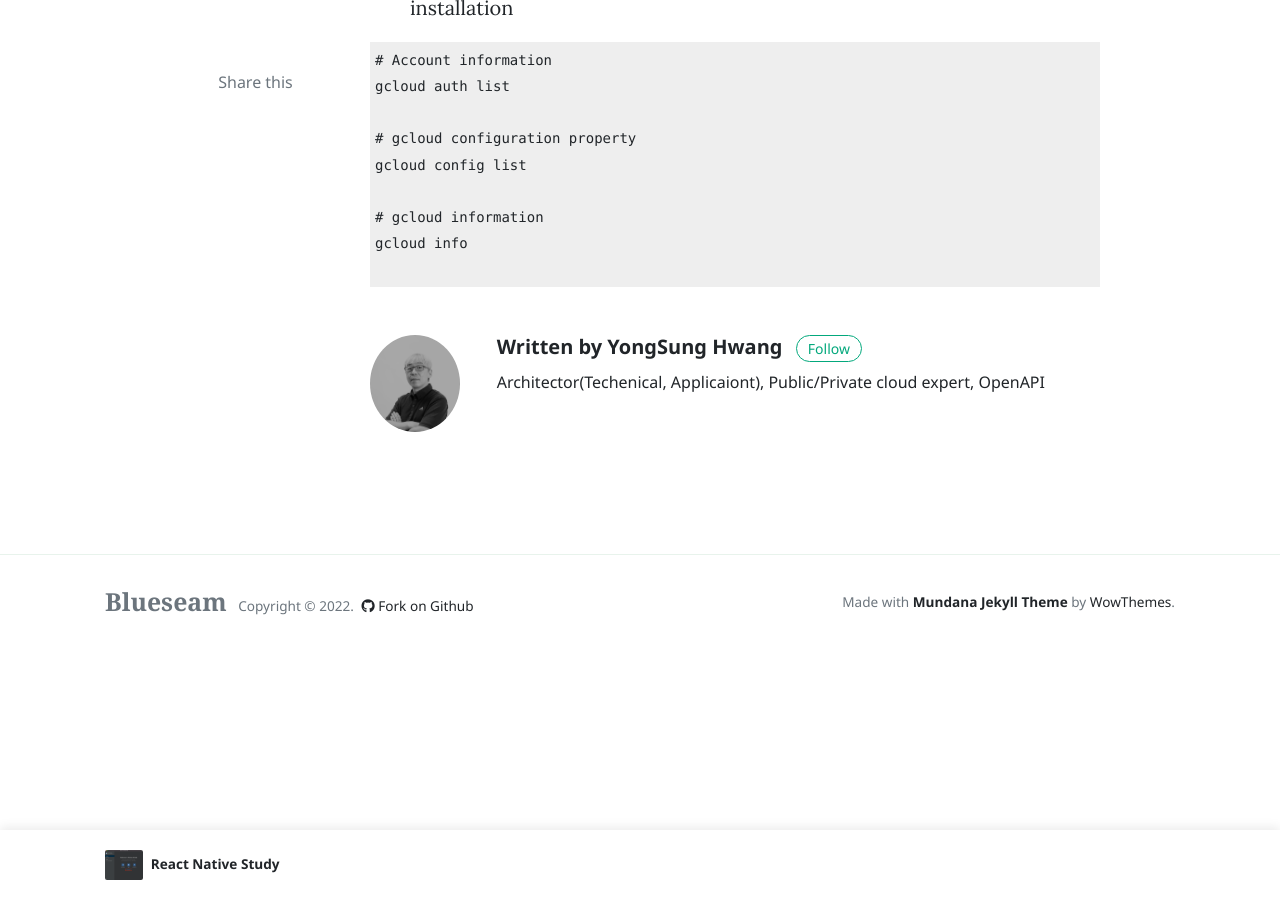
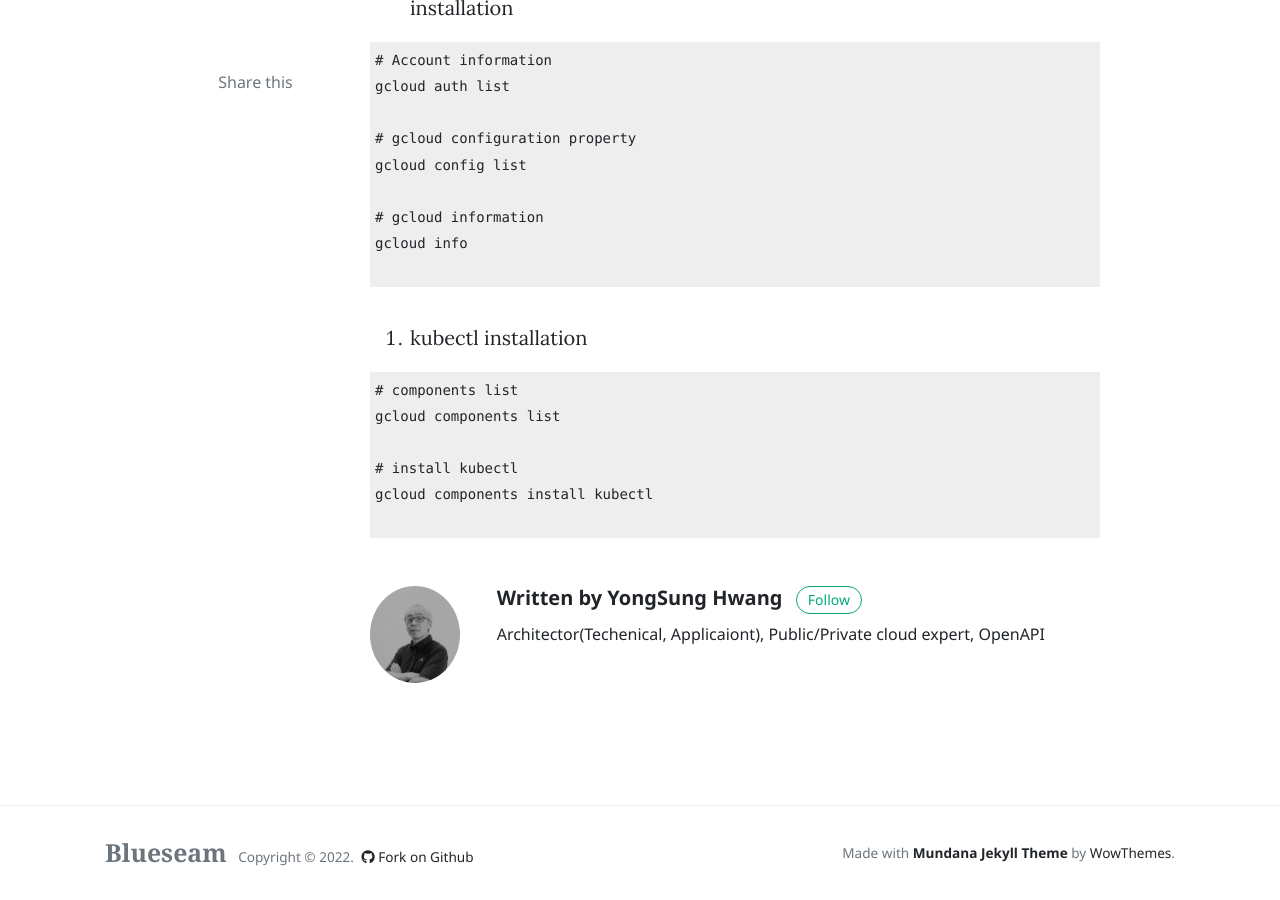
Before and after one commit to blueseam/blueseam.github.io, a Jekyll site: the page built from _posts/2022-02-23-GCP-SDK-Installation.md, in a window 1280 px wide and 900 px high, scrolled down 1992 px. Built offline with Jekyll 4.4.1, drawn with Linux system fonts in a browser that asks for light colours; nearby versions of some CDN libraries; comment, search, counter and statistics services are not loaded.

Commit message:
Update 2022-02-23-GCP-SDK-Installation.md

````diff
--- a/_posts/2022-02-23-GCP-SDK-Installation.md
+++ b/_posts/2022-02-23-GCP-SDK-Installation.md
@@ -50,3 +50,14 @@ gcloud config list
 gcloud info
 
 ```
+
+6. kubectl installation
+
+```
+# components list
+gcloud components list
+
+# install kubectl
+gcloud components install kubectl
+
+```
````
